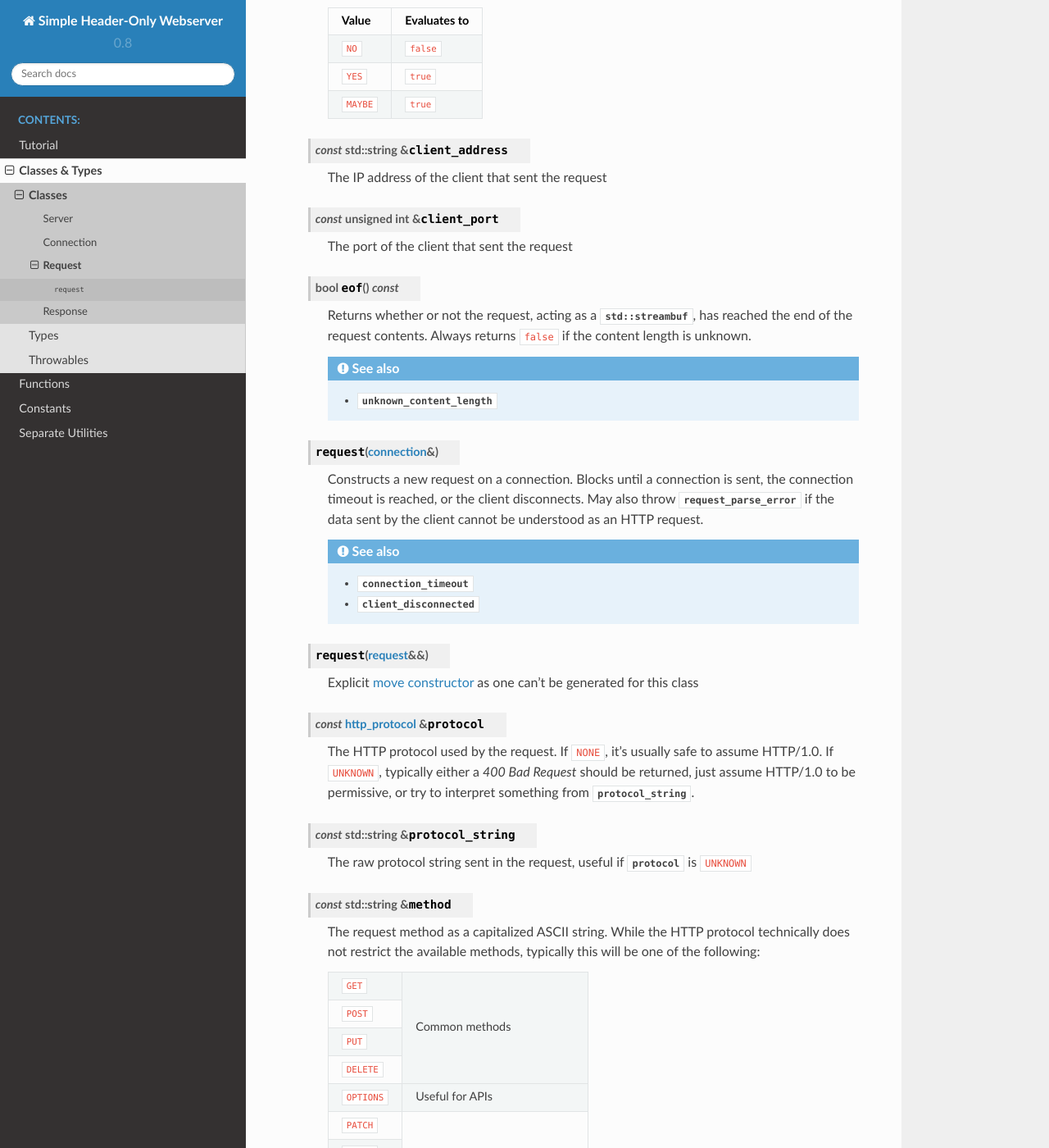
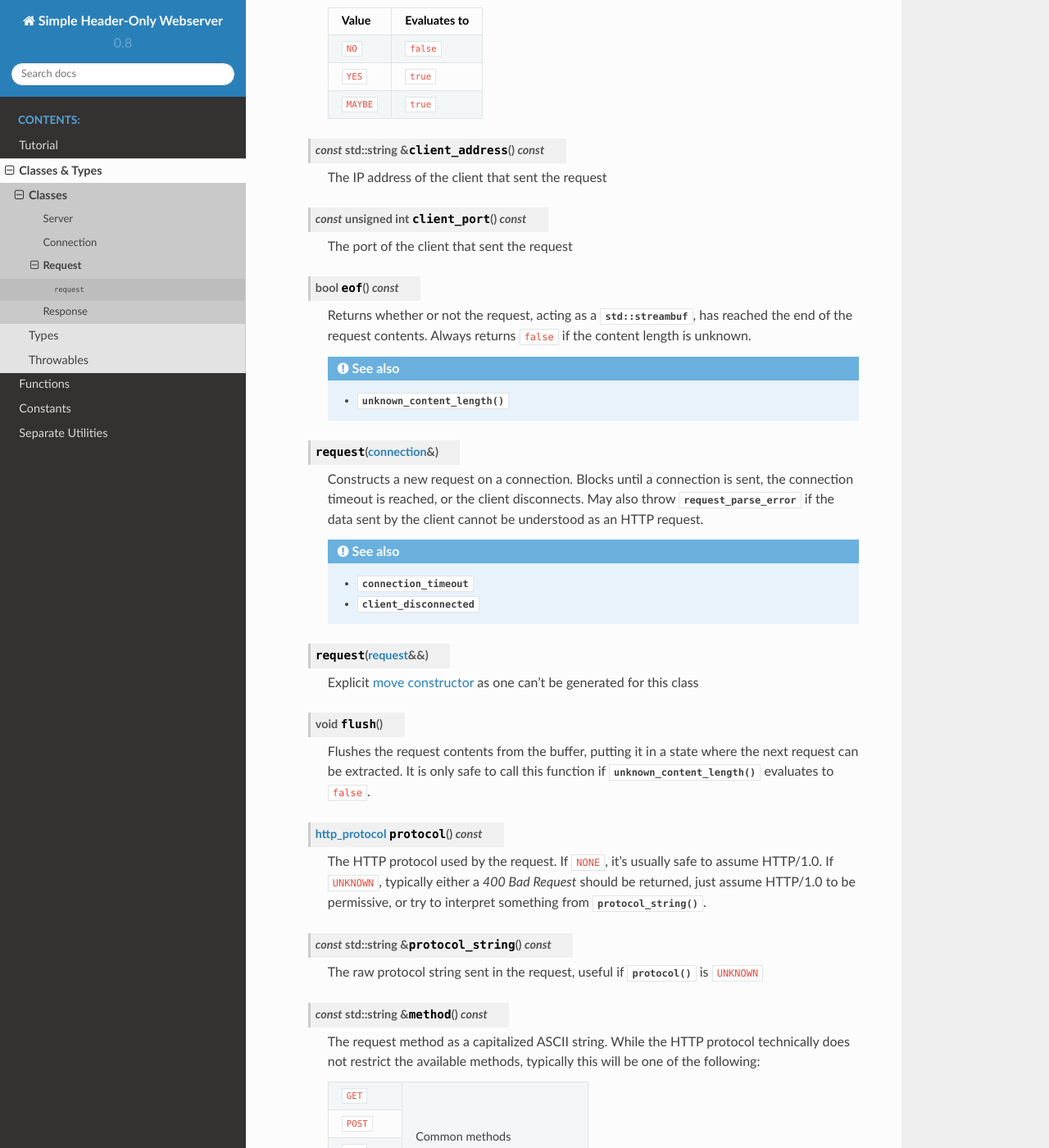
Before and after one commit to JadeMatrix/SHOW, a Sphinx documentation site: the page built from doc/Request.rst, in a window 1280 px wide and 1400 px high, scrolled down 452 px. Shown: the whole window at 82% size. Built offline with Sphinx 7.4.7 and the Read the Docs theme 2.0.0, drawn with Linux system fonts in a browser that asks for light colours; some of the changed text lies outside the part shown.

Commit message:
Updated docs for v0.8.0 accessor changes

```diff
--- a/doc/Connection.rst
+++ b/doc/Connection.rst
@@ -20,15 +20,15 @@ Connection
 
         Destructor for a connection, which closes it; any requests or responses created on this connection can no longer be read from or written to
 
-    .. cpp:member:: const std::string& client_address
+    .. cpp:function:: const std::string& client_address() const
 
         The IP address of the connected client
 
-    .. cpp:member:: const unsigned int& client_port
+    .. cpp:function:: unsigned int client_port() const
 
         The port of the connected client
 
-    .. cpp:function:: int timeout()
+    .. cpp:function:: int timeout() const
 
         Get the current timeout of this connection, initially inherited from the server the connection is created from
 
--- a/doc/Request.rst
+++ b/doc/Request.rst
@@ -28,11 +28,11 @@ Request
         | ``MAYBE`` | ``true``     |
         +-----------+--------------+
 
-    .. cpp:member:: const std::string& client_address
+    .. cpp:function:: const std::string& client_address() const
 
         The IP address of the client that sent the request
 
-    .. cpp:member:: const unsigned int& client_port
+    .. cpp:function:: const unsigned int client_port() const
 
         The port of the client that sent the request
 
@@ -42,7 +42,7 @@ Request
 
         .. seealso::
 
-            * :cpp:member:`unknown_content_length`
+            * :cpp:func:`unknown_content_length`
 
     .. cpp:function:: request( connection& )
 
@@ -60,15 +60,19 @@ Request
 
         .. _move constructor: http://en.cppreference.com/w/cpp/language/move_constructor
 
-    .. cpp:member:: const http_protocol& protocol
+    .. cpp:function:: void flush()
 
-        The HTTP protocol used by the request.  If ``NONE``, it's usually safe to assume HTTP/1.0.  If ``UNKNOWN``, typically either a *400 Bad Request* should be returned, just assume HTTP/1.0 to be permissive, or try to interpret something from :cpp:member:`protocol_string`.
+        Flushes the request contents from the buffer, putting it in a state where the next request can be extracted.  It is only safe to call this function if :cpp:func:`unknown_content_length()` evaluates to ``false``.
 
-    .. cpp:member:: const std::string& protocol_string
+    .. cpp:function:: http_protocol protocol() const
 
-        The raw protocol string sent in the request, useful if :cpp:member:`protocol` is ``UNKNOWN``
+        The HTTP protocol used by the request.  If ``NONE``, it's usually safe to assume HTTP/1.0.  If ``UNKNOWN``, typically either a *400 Bad Request* should be returned, just assume HTTP/1.0 to be permissive, or try to interpret something from :cpp:func:`protocol_string`.
 
-    .. cpp:member:: const std::string& method
+    .. cpp:function:: const std::string& protocol_string() const
+
+        The raw protocol string sent in the request, useful if :cpp:func:`protocol` is ``UNKNOWN``
+
+    .. cpp:function:: const std::string& method() const
 
         The request method as a capitalized ASCII string.  While the HTTP protocol technically does not restrict the available methods, typically this will be one of the following:
 
@@ -96,7 +100,7 @@ Request
 
             * `List of common HTTP methods on Wikipedia <https://en.wikipedia.org/wiki/Hypertext_Transfer_Protocol#Request_methods>`_ for descriptions of the methods
 
-    .. cpp:member:: const std::vector< std::string >& path
+    .. cpp:function:: const std::vector< std::string >& path() const
 
         The request path separated into its elements, each of which has been URL- or percent-decoded.  For example::
 
@@ -111,7 +115,7 @@ Request
                 "こんにちは"
             }
 
-    .. cpp:member:: const query_args_t& query_args
+    .. cpp:function:: const query_args_type& query_args() const
 
         The request query arguments.  SHOW is very permissive in how it parses query arguments:
 
@@ -127,7 +131,7 @@ Request
         | ``?foo&bar=1&bar=2`` | ``{ { "foo", { "" } }, { "bar", { "1", "2" } } }`` |
         +----------------------+----------------------------------------------------+
 
-    .. cpp:member:: const headers_t& headers
+    .. cpp:function:: const headers_type& headers() const
 
         The request headers
 
@@ -135,17 +139,17 @@ Request
 
             * `List of common HTTP headers on Wikipedia <https://en.wikipedia.org/wiki/List_of_HTTP_header_fields>`_
 
-    .. cpp:member:: const content_length_flag_type& unknown_content_length
+    .. cpp:function:: content_length_flag unknown_content_length() const
 
         Whether the content length of the request could be interpreted
 
-        This member may be a bit confusing because it is "*un*-known" rather than "know".  It's convenient for :cpp:type:`content_length_flag_type` to evaluate to a boolean value, but there are two possible reasons the content length would be unknown.  Either
+        This member may be a bit confusing because it is "*un*-known" rather than "know".  It's convenient for :cpp:type:`content_length_flag` to evaluate to a boolean value, but there are two possible reasons the content length would be unknown.  Either
 
         1. the request did not send a *Content-Length* header, or
         2. the value supplied is not an integer or multiple *Content-Length* headers were sent.
 
         In many languages (including C++), 0 is ``false`` and any other value is ``true``; so the boolean value needs to be ``false`` for a known content length and ``true`` for anything else.
 
-    .. cpp:member:: unsigned long long content_length
+    .. cpp:function:: unsigned long long content_length() const
 
-        The number of bytes in the request content; only holds a meaningful value if :cpp:member:`unknown_content_length` is ``YES``/``true``
+        The number of bytes in the request content; only holds a meaningful value if :cpp:func:`unknown_content_length` is ``YES``/``true``
```
Also changed, not shown: other parts of doc/Request.rst (+2 -2 lines), doc/Classes.rst (+4 -4 lines).
